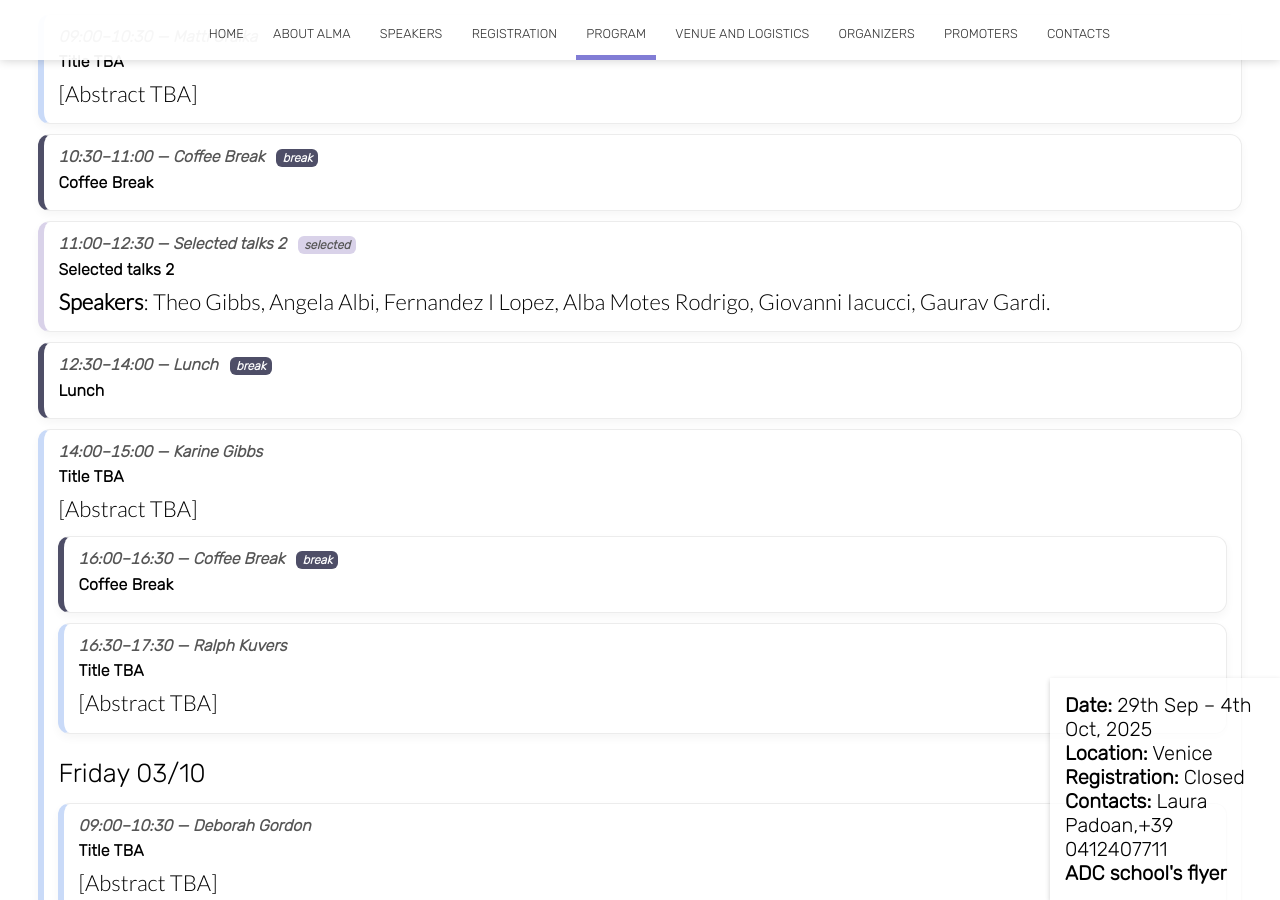
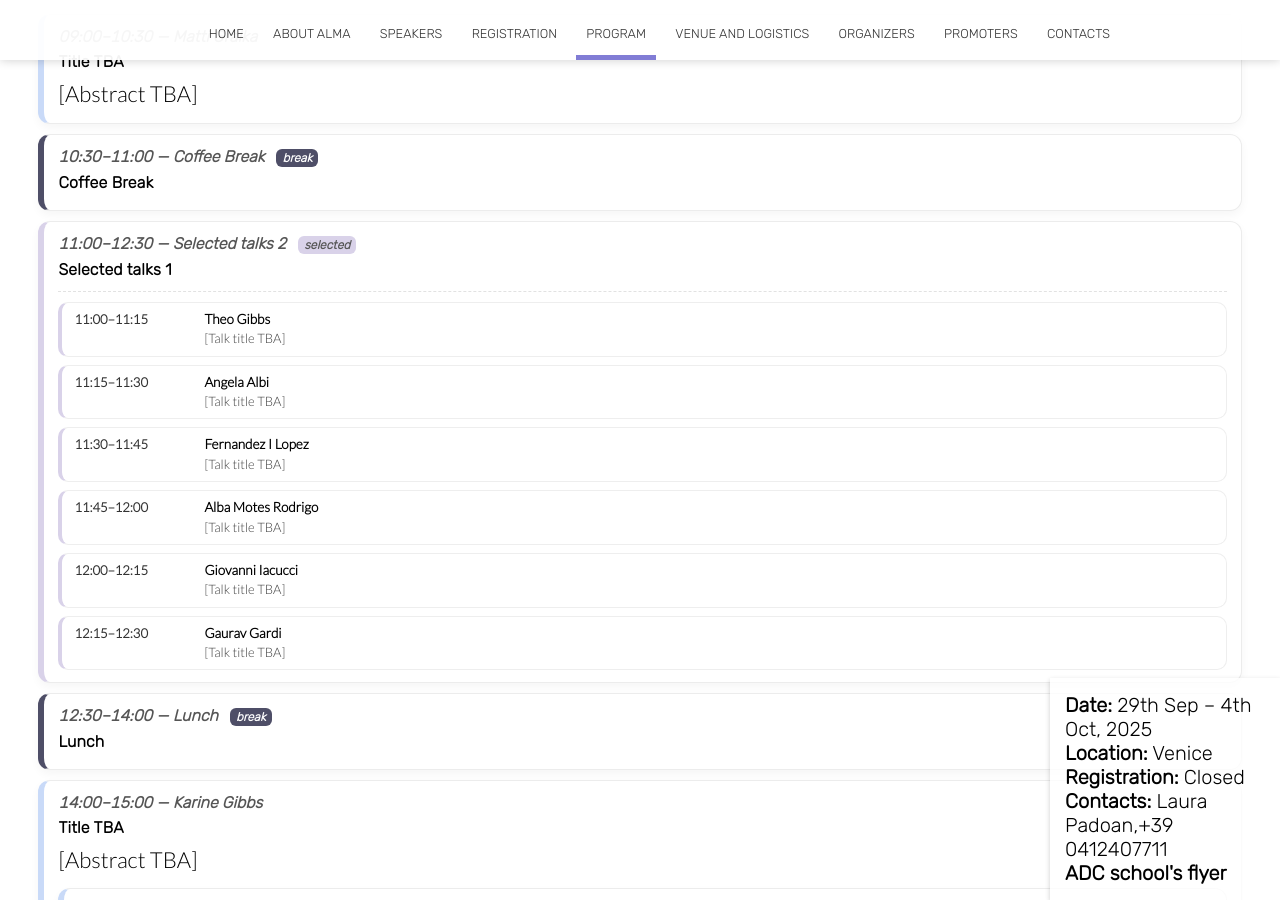
Before and after one commit to almadalcoschool/almadalcoschool.github.io, a Jekyll site: the page built from program.html, in a window 1280 px wide and 900 px high, scrolled down 5671 px. Built offline with Jekyll 4.4.1, drawn with Linux system fonts in a browser that asks for light colours; nearby versions of some CDN libraries; some of the changed text lies outside the part shown.

Commit message:
thursday ok

```diff
--- a/program.html
+++ b/program.html
@@ -933,11 +933,68 @@ image: /images/home/paper_natEcoEvol2020.jpg
       <h3>Coffee Break</h3>
     </div>
 
-    <div class="slot selected" id="thu-1100-selected2">
-      <div class="meta"><span class="time">11:00–12:30</span> — Selected talks 2 <span class="badge selected">selected</span></div>
-      <h3>Selected talks 2</h3>
-      <p><strong>Speakers</strong>: Theo Gibbs, Angela Albi, Fernandez I Lopez, Alba Motes Rodrigo, Giovanni Iacucci, Gaurav Gardi.</p>
-    </div>
+
+
+    <!-- selected talks 2-->
+
+    <div class="slot selected" id="tue-1500-selected1">
+        <div class="meta">
+          <span class="time">11:00–12:30</span> — Selected talks 2
+          <span class="badge selected">selected</span>
+        </div>
+        <h3>Selected talks 1</h3>
+
+        <ul class="subslots" aria-label="Selected talks 1 schedule">
+          <li class="subslot">
+            <div class="subslot-time">11:00–11:15</div>
+            <div class="subslot-body">
+              <div class="subslot-speaker">Theo Gibbs</div>
+              <div class="subslot-title">[Talk title TBA]</div>
+            </div>
+          </li>
+
+          <li class="subslot">
+            <div class="subslot-time">11:15–11:30</div>
+            <div class="subslot-body">
+              <div class="subslot-speaker">Angela Albi</div>
+              <div class="subslot-title">[Talk title TBA]</div>
+            </div>
+          </li>
+
+          <li class="subslot">
+            <div class="subslot-time">11:30–11:45</div>
+            <div class="subslot-body">
+              <div class="subslot-speaker">Fernandez I Lopez</div>
+              <div class="subslot-title">[Talk title TBA]</div>
+            </div>
+          </li>
+
+          <li class="subslot">
+            <div class="subslot-time">11:45–12:00</div>
+            <div class="subslot-body">
+              <div class="subslot-speaker">Alba Motes Rodrigo</div>
+              <div class="subslot-title">[Talk title TBA]</div>
+            </div>
+          </li>
+
+          <li class="subslot">
+            <div class="subslot-time">12:00–12:15</div>
+            <div class="subslot-body">
+              <div class="subslot-speaker">Giovanni Iacucci</div>
+              <div class="subslot-title">[Talk title TBA]</div>
+            </div>
+          </li>
+
+          <li class="subslot">
+            <div class="subslot-time">12:15–12:30</div>
+            <div class="subslot-body">
+              <div class="subslot-speaker">Gaurav Gardi</div>
+              <div class="subslot-title">[Talk title TBA]</div>
+            </div>
+          </li>
+
+        </ul>
+      </div>
 
     <div class="slot lunch">
       <div class="meta"><span class="time">12:30–14:00</span> — Lunch <span class="badge lunch">break</span></div>
@@ -949,15 +1006,19 @@ image: /images/home/paper_natEcoEvol2020.jpg
       <h3>Title TBA</h3>
       <p>[Abstract TBA]</p>
 
-    <div class="slot coffee">
-      <div class="meta"><span class="time">16:00–16:30</span> — Coffee Break <span class="badge coffee">break</span></div>
-      <h3>Coffee Break</h3>
-    </div>
-
-    <div class="slot talk" id="thu-1630-kuvers">
-      <div class="meta"><span class="time">16:30–17:30</span> — <span class="speaker">Ralph Kuvers</span></div>
+    <div class="slot talk" id="thu-1400-gibbs">
+      <div class="meta"><span class="time">15:00–16:00</span> — <span class="speaker">Markus Arnoldini</span></div>
       <h3>Title TBA</h3>
       <p>[Abstract TBA]</p>
+
+    <div class="slot talk" id="thu-1400-gibbs">
+      <div class="meta"><span class="time">16:00–17:00</span> — <span class="speaker">Ralph Kuvers</span></div>
+      <h3>Title TBA</h3>
+      <p>[Abstract TBA]</p>
+
+    <div class="slot visit" id="sat-1730-aperitif">
+      <div class="meta"><span class="time">17:30-19:00</span> — Aperitif at Orto del Redentore <span class="badge visit">event</span></div>
+      <h3>Aperitif at Orto del Redentore, Giudecca. Donatella Calabi: <em>“Venezia è viva!”</em></h3>
     </div>
 
 
```
